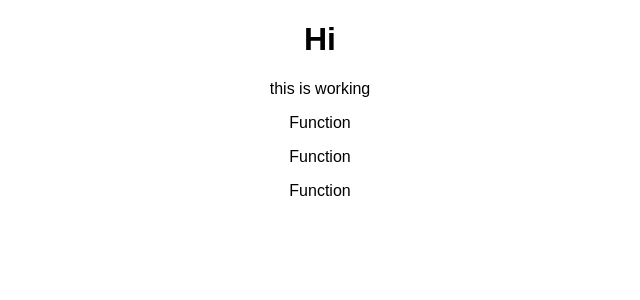
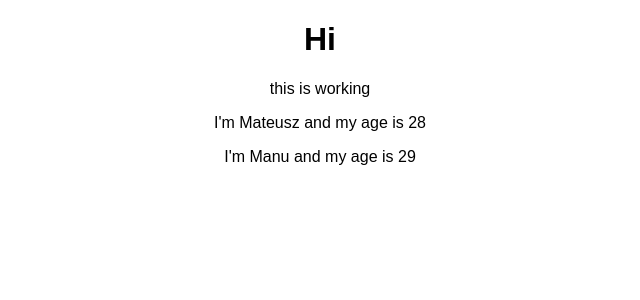
Before and after one commit to toch88/React_tut_udemy, a React (Create React App) app: page / in a window 1280 px wide. Shown: the top 300 px of the page, without its empty margins (320-960 px from the left). Built offline with nearby package versions, Linux system fonts and the light colour scheme; the HTML template or start-up script is replaced by a standard one.

Commit message:
Two ways of declaring component, in TypeScript preferable is second one

```diff
--- a/src/App.tsx
+++ b/src/App.tsx
@@ -9,9 +9,9 @@ class App extends React.Component {
       <div className="App">
         <h1>Hi</h1>
         <p>this is working</p>
-        <Person/>
-        <Person/>
-        <Person/>
+        <Person name="Mateusz" age={28} />
+        <Person name="Manu" age={29}>My hobbies</Person>
+        {/* <Person dupa="30" /> */}
       </div>
     );
     // return React.createElement('div', {className: 'App'}, React.createElement('h1', null, 'Hi'));
--- a/src/Person/Preson.tsx
+++ b/src/Person/Preson.tsx
@@ -1,7 +1,24 @@
 import * as React from 'react';
 
-const preson:any=()=>{
-    return <p>Function</p>
+interface IPersonPropsType {
+    name: string;
+    age: number;
+}
+
+const preson: any = (props: IPersonPropsType) => {
+    return <p>I'm {props.name} and my age is {props.age} </p>
 };
 
-export default preson
+export default class HelloForm extends React.Component<IPersonPropsType, any> {
+    constructor(props: IPersonPropsType) {
+        super(props);
+    }
+
+    public render() {
+        return (
+             <p>I'm {this.props.name} and my age is {this.props.age} </p>
+        );
+    }
+}
+
+// export default preson
```
